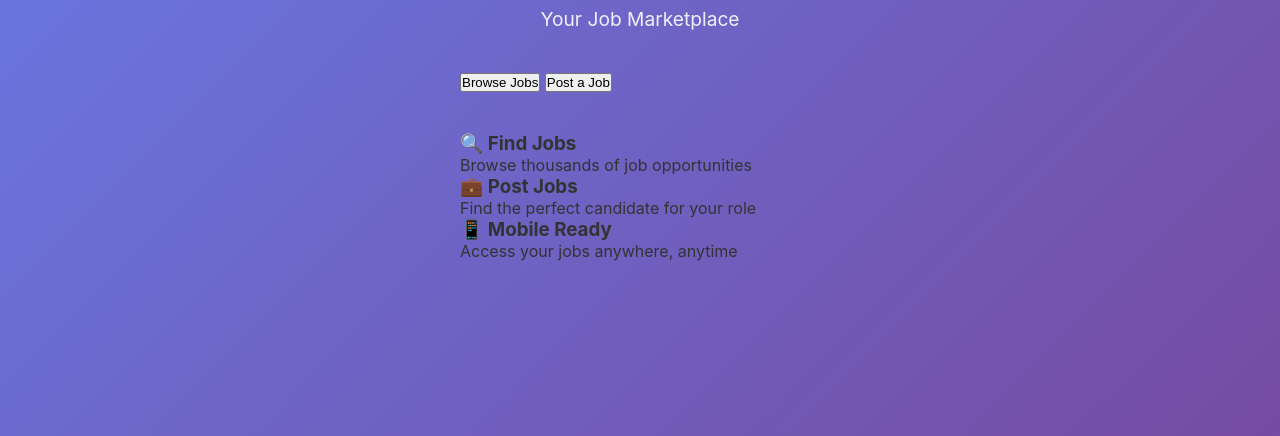
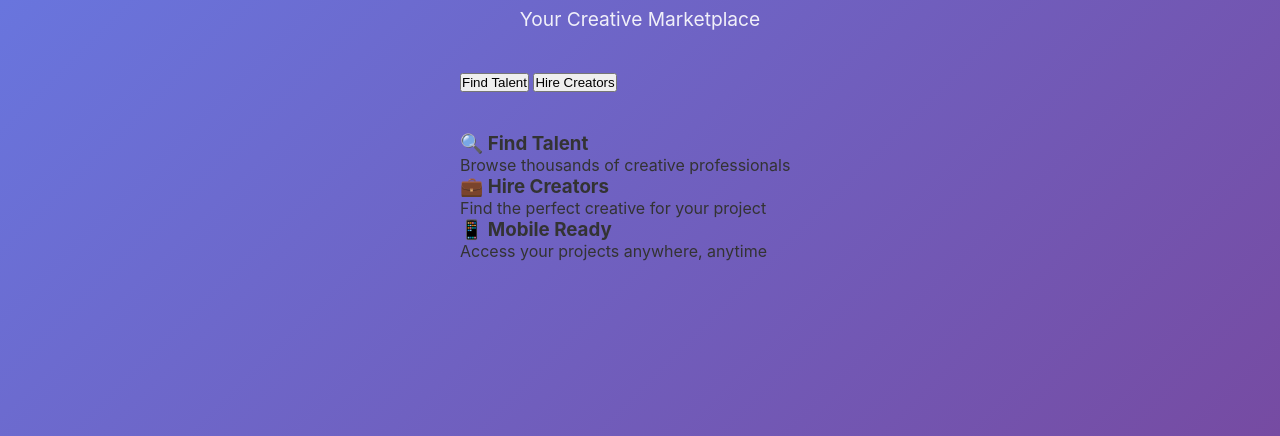
Before and after one commit to buzzbravo/buzzbravo-mobile-app, a website: page www/index.html in a window 1280 px wide. Shown: the part 364-800 px from the top of the page. Drawn offline with Linux system fonts and the light colour scheme.

Commit message:
Updated Ver 0.01 BuzzBravo app with external browser navigation and creative marketplace branding

```diff
--- a/www/index.html
+++ b/www/index.html
@@ -3,7 +3,7 @@
 <head>
     <meta charset="UTF-8">
     <meta name="viewport" content="width=device-width, initial-scale=1.0">
-    <title>BuzzBravo - Job Marketplace</title>
+    <title>BuzzBravo - Creative Marketplace</title>
     <link rel="stylesheet" href="style.css">
 </head>
 <body>
@@ -11,28 +11,28 @@
         <div class="header">
             <img src="https://buzzbravo.com/wp-content/uploads/2024/01/logo.png" alt="BuzzBravo" class="logo" onerror="this.style.display='none'">
             <h1>BuzzBravo</h1>
-            <p>Your Job Marketplace</p>
+            <p>Your Creative Marketplace</p>
         </div>
         <div class="button-container">
             <button class="open-button">
-                Browse Jobs
+                Find Talent
             </button>
             <button class="secondary-button">
-                Post a Job
+                Hire Creators
             </button>
         </div>
         <div class="features">
             <div class="feature">
-                <h3>🔍 Find Jobs</h3>
-                <p>Browse thousands of job opportunities</p>
+                <h3>🔍 Find Talent</h3>
+                <p>Browse thousands of creative professionals</p>
             </div>
             <div class="feature">
-                <h3>💼 Post Jobs</h3>
-                <p>Find the perfect candidate for your role</p>
+                <h3>💼 Hire Creators</h3>
+                <p>Find the perfect creative for your project</p>
             </div>
             <div class="feature">
                 <h3>📱 Mobile Ready</h3>
-                <p>Access your jobs anywhere, anytime</p>
+                <p>Access your projects anywhere, anytime</p>
             </div>
         </div>
     </div>
```
